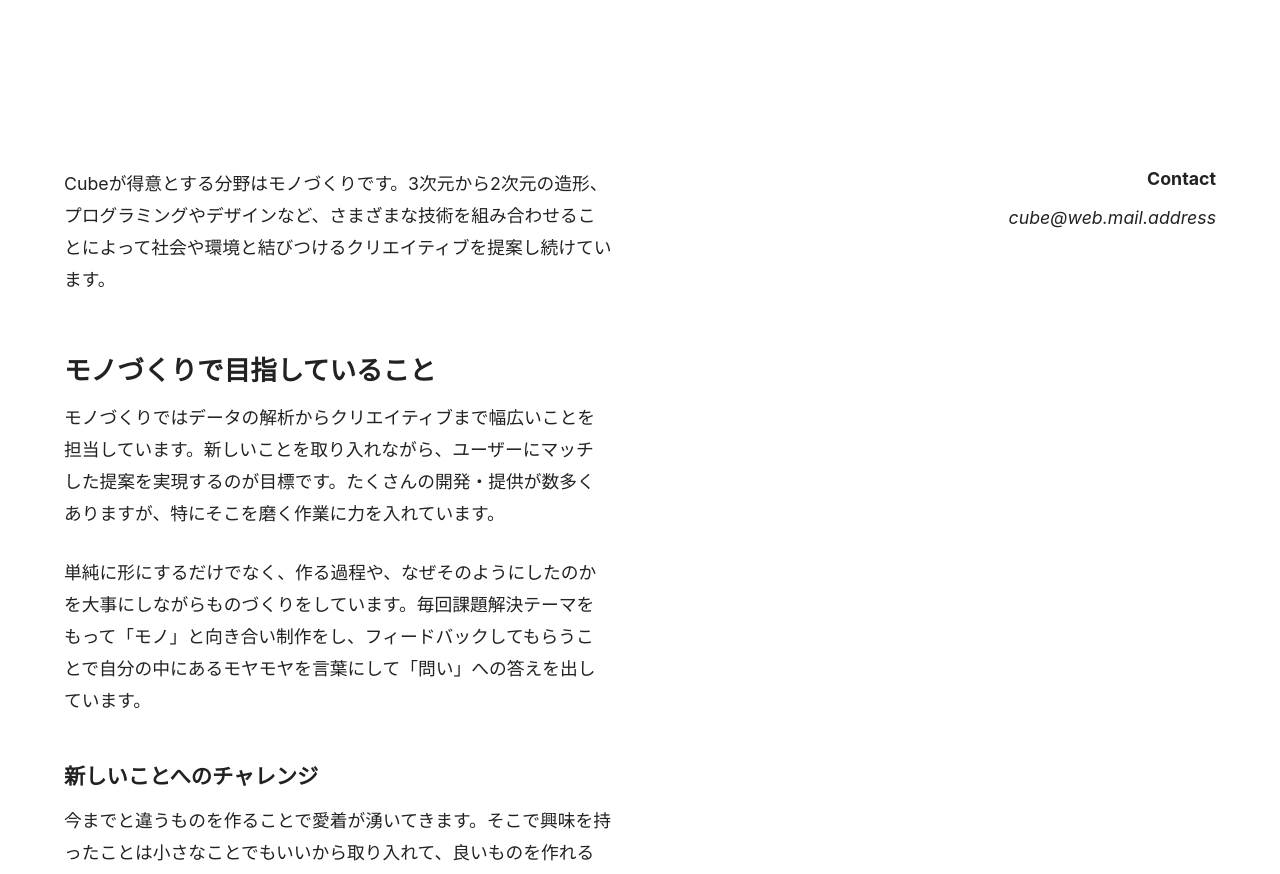
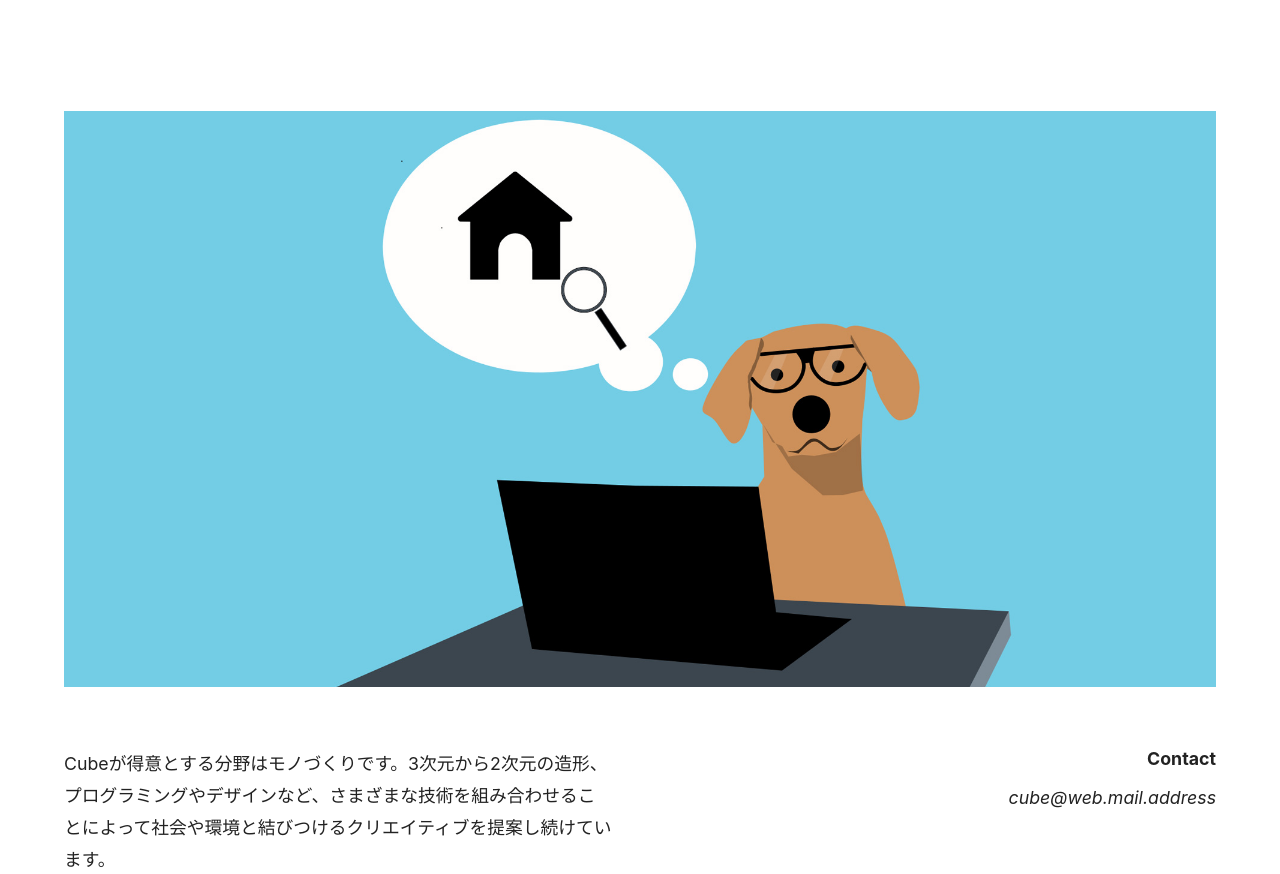
Before and after one commit to s23017/blog2, a Next.js app: page /about in a window 1280 px wide. Shown: the part 395-1269 px from the top of the page. Built offline with nearby package versions, Linux system fonts and the light colour scheme.

Commit message:
5.5 finish
5.5　完了

```diff
--- a/pages/about.js
+++ b/pages/about.js
@@ -7,11 +7,25 @@ import {
   TwoColumnMain,
   TwoColumnSidebar
 } from 'components/two-column'
+import Image from 'next/image'
+import eyecatch from 'images/about.jpg'
 
 const About = () => {
   return (
     <Container>
       <Hero title='About' subtitle='About development activities' />
+
+      <figure>
+        <Image
+          src={eyecatch}
+          alt=''
+          layout='responsive'
+          sizes='(min-width: 1152px) 1152px, 100vw'
+          priority
+          placeholder='blur'
+        />
+      </figure>
+
       <TwoColumn>
         <TwoColumnMain>
           <PostBody>
--- a/styles/globals.css
+++ b/styles/globals.css
@@ -46,6 +46,10 @@ h3 {
   font-size: var(--heading3);
 }
 
+/* next/image */
+span > img {
+  transition: 0.2s;
+}
 /* リセット */
 body, h1, h2, h3, p, figure, ul {
   margin: 0;
```
Also changed, not shown: images/about.jpg (added).
